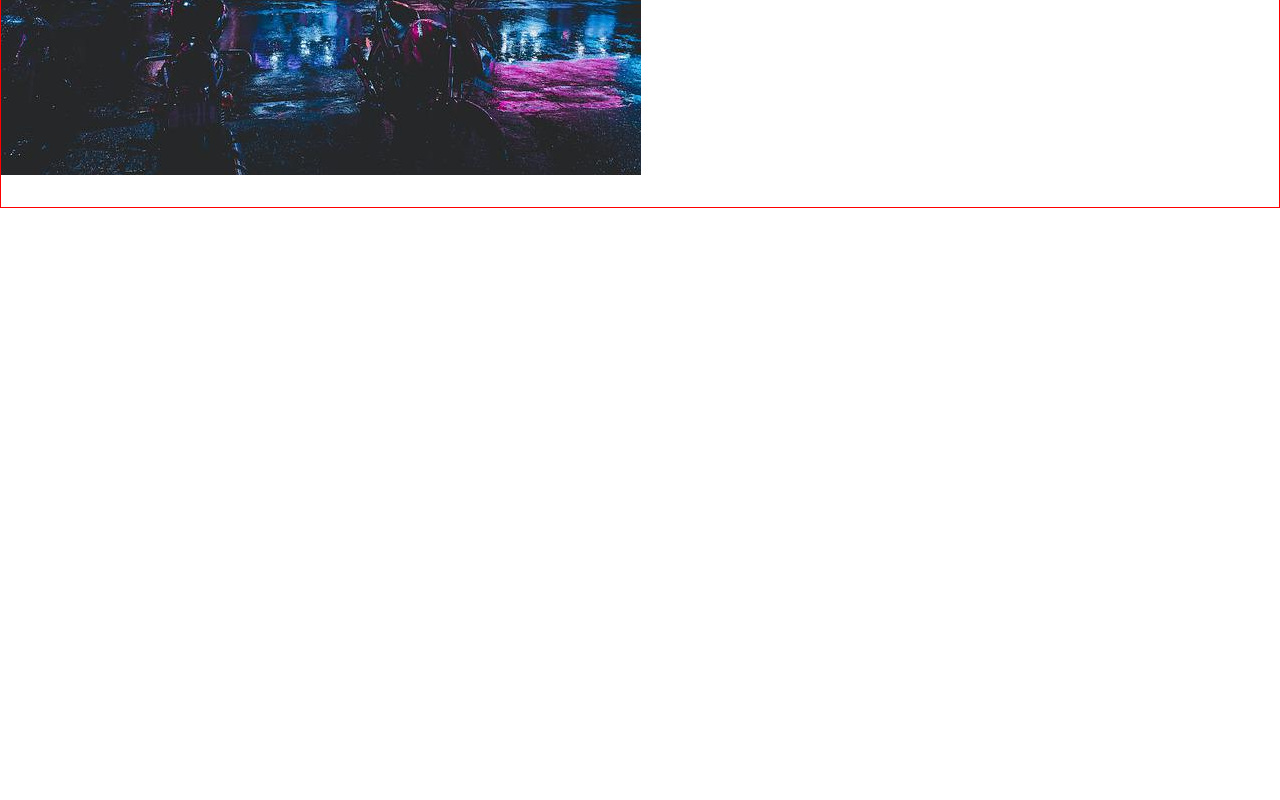
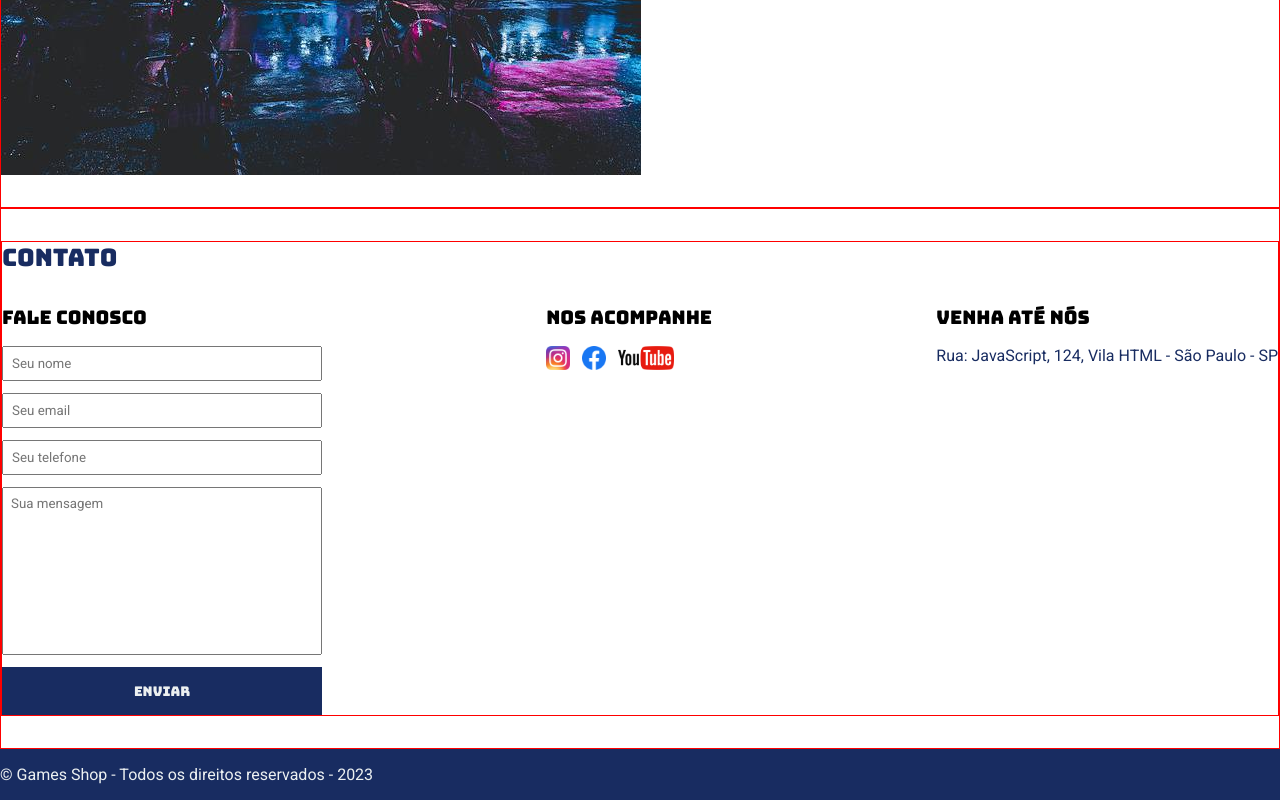
Before and after one commit to nicolasFlorian/exercicios_EBAC, a plain HTML site: page index.html in a window 1280 px wide. Shown: the part 415-1215 px from the top of the page. Before the commit the page ends 800 px from the top, so only its background shows below. Drawn offline with Linux system fonts and the light colour scheme.

Commit message:
Finalizing contact and footer section

```diff
--- a/index.html
+++ b/index.html
@@ -15,16 +15,16 @@
             <nav>
                 <ul>
                     <li>
-                        <a href="#">Sobre a loja</a>
+                        <a href="#about">Sobre a loja</a>
                     </li>
                     <li>
-                        <a href="#">Contato</a>
+                        <a href="#contact">Contato</a>
                     </li>
                 </ul>
             </nav>
         </div>
     </header>
-    <section>
+    <section id="about">
         <div class="container">
             <img src="images/loja.jpg" alt="Foto da fachada da loja Games Shop">
             <div>
@@ -49,6 +49,56 @@
             </div>
         </div>
     </section>
+    <section id="contact">
+        <div class="container">
+            <h2>Contato</h2>
+            <div class="contact-methods">
+                <div>
+                    <h3>Fale Conosco</h3>
+                    <form>
+                        <input type="text" placeholder="Seu nome" required>
+                        <input type="email" placeholder="Seu email" required>
+                        <input type="tel" placeholder="Seu telefone">
+                        <textarea placeholder="Sua mensagem" rows="10" required></textarea>
+                        <button type="submit">Enviar</button>
+                    </form>
+                </div>
+                <div>
+                    <h3>Nos acompanhe</h3>
+                    <ul class="social-links">
+                        <li>
+                            <a href="#" title="Siga-nos no Instagram">
+                                <img src="./images/instagram.png" alt="Logo do Instagram">
+                            </a>
+                        </li>
+                        <li>
+                            <a href="#" title="Siga-nos no Facebook">
+                                <img src="./images/facebook.png" alt="Logo do Facebook">
+                            </a>
+                        </li>
+                        <li>
+                            <a href="#" title="Visite nosso canal no Youtube">
+                                <img src="./images/youtube.png" alt="Logo do Youtube">
+                            </a>
+                        </li>
+                    </ul>
+                </div>
+                <div>
+                    <h3>Venha até nós</h3>
+                    <p>
+                        Rua: JavaScript, 124, Vila HTML - São Paulo - SP
+                    </p>
+                </div>
+            </div>
+        </div>
+    </section>
+    <footer>
+        <div class="container">
+            <p>
+                &copy; Games Shop - Todos os direitos reservados - 2023
+            </p>
+        </div>
+    </footer>
 
 </body>
 
--- a/style.css
+++ b/style.css
@@ -6,7 +6,7 @@
     box-sizing: border-box;
 }
 
-body{
+body, input, textarea{
     font-family: 'Roboto', sans-serif;
 }
 
@@ -18,7 +18,9 @@ header {
 
 
 header,
-section h2 {
+section h2,
+section h3,
+form button {
     font-family: 'Bungee', cursive;
     font-weight: normal;
 }
@@ -84,3 +86,68 @@ section .container > img{
 section{
     border: 1px solid red;
 }
+
+.social-links img{
+    height: 24px;
+}
+
+.social-links li{
+    display: inline;
+    margin-right: 8px;
+}
+
+.social-links li a{
+    text-decoration: none;
+}
+
+#contact .container{
+    border: 1px solid red;
+    display: block;
+}
+
+.contact-methods{
+    display: flex;
+    justify-content: space-between;
+}
+
+.contact-methods div h3{
+    margin: 16px 0px;
+}
+
+#contact form{
+    display: flex;
+    flex-direction: column;
+    width: 320px;
+    gap: 12px;
+}
+
+#contact form input,
+#contact form textarea,
+#contact form button {
+    padding: 8px;
+    resize: none;
+}
+
+form button{
+    background-color: #182c61;
+    color: #ecf0f1;
+    border: none;
+    transition: 0.3s ease all;
+    height: 48px;
+}
+
+form button:hover{
+    background-color: #2b489a;
+    cursor: pointer;
+}
+
+input:focus,
+textarea:focus{
+    outline-color: #182c61;
+}
+
+footer{
+    background-color: #182C61;
+    color: #ecf0f1;
+    padding: 16px 0px;
+}
```
